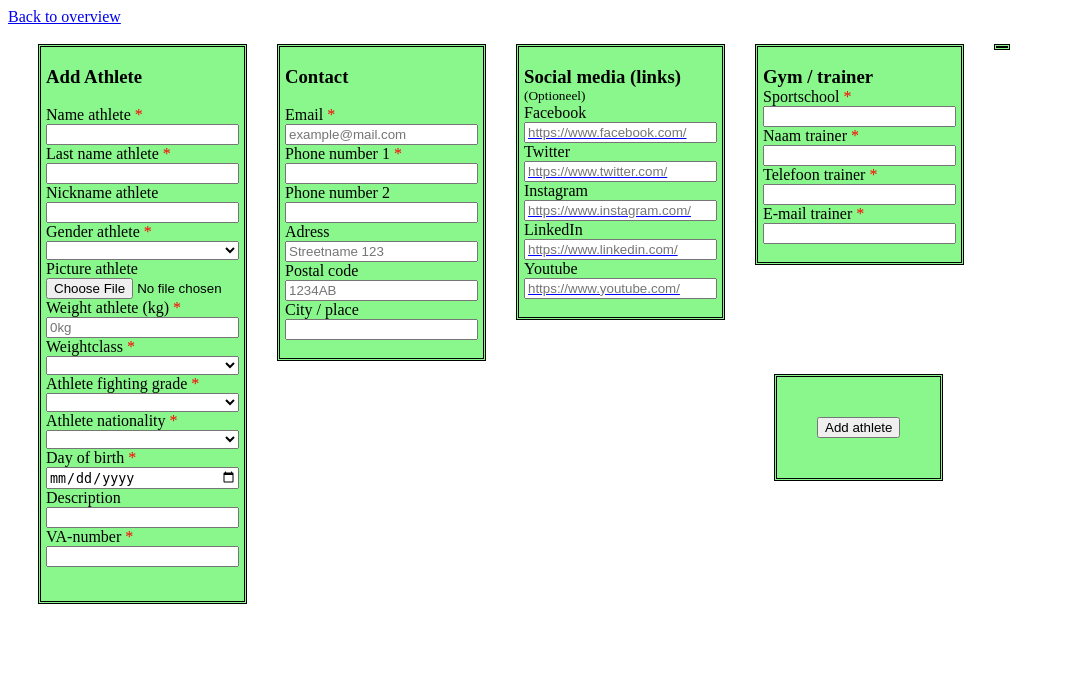
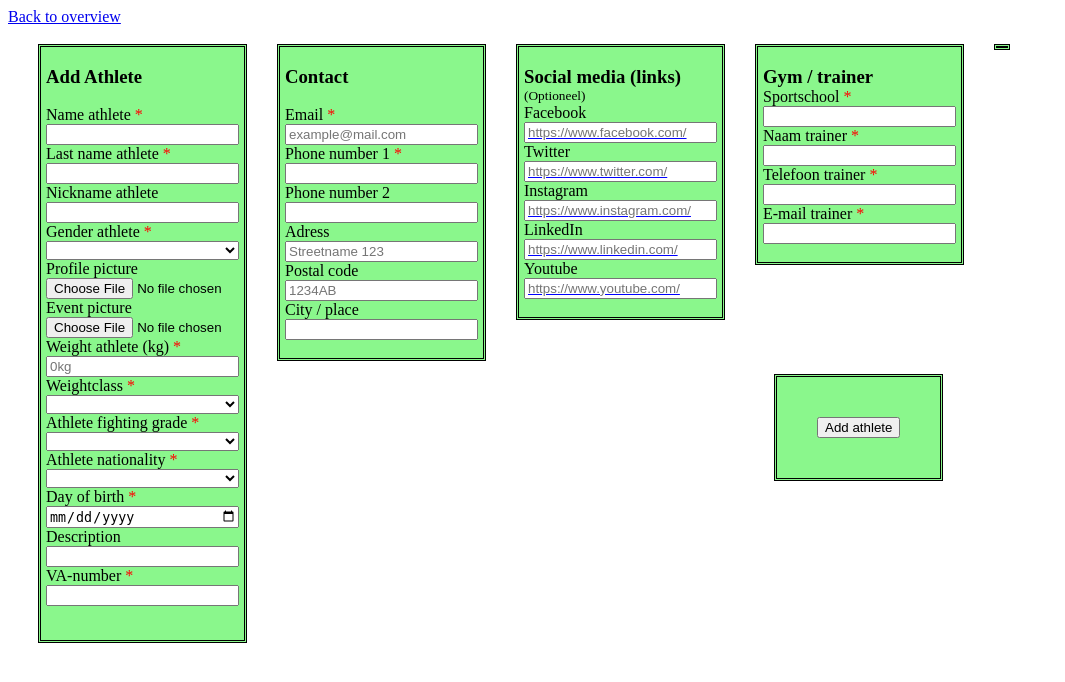
Before and after one commit to 15thang/WFLapp, a PHP site: page /php/APP_Toevoegen_Athlete.php in a window 1280 px wide. Shown: the top 682 px of the page, without its empty margins (0-1065 px from the left). Run offline with PHP 8.4, Linux system fonts and the light colour scheme.

Commit message:
(website) atleten kunnen nu 2 foto's hebben
APP_toevoegen_athlete.php aangepast om 2 foto's te kunnen uploaden per athlete.

APP_edit_athlete.php aangepast zodat het nu werkt met 2 foto's.

APP_website2.php aangepast om allebij de foto's af te beelden.

```diff
--- a/superfighter.nl/APP_Toevoegen_Athlete.php
+++ b/superfighter.nl/APP_Toevoegen_Athlete.php
@@ -24,8 +24,10 @@ $db = mysqli_connect('localhost', 'jobenam437', 'a5i3v6jf', 'jobenam437_wflapp')
             <option value="Female">Female</option>
         </select>
         <br>
-        <label>Picture athlete</label><br>
+        <label>Profile picture</label><br>
         <input type="file" name="athlete_picture"><br>
+        <label>Event picture</label><br>
+        <input type="file" name="athlete_picture2"><br>
         <label>Weight athlete (kg) <font color="red">*</font></label><br>
         <input type="number" name="athlete_weight" placeholder="0kg" required><br>
         <label>Weightclass <font color="red">*</font></label><br>
@@ -404,7 +406,7 @@ $db = mysqli_connect('localhost', 'jobenam437', 'a5i3v6jf', 'jobenam437_wflapp')
         echo $athlete_firstname . $athlete_lastname . $athlete_nickname . $athlete_weightclass . $athlete_grade . $athlete_nationality . $athlete_day_of_birth
             . $athlete_description;
 
-        //check of picture input leeg is
+        //check of picture1 input leeg is
         if ($_FILES['athlete_picture']['size'] == 0 && $_FILES['cover_image']['error'] == 0)
         {
             $dst="pics/athlete_avatar.png";
@@ -417,15 +419,28 @@ $db = mysqli_connect('localhost', 'jobenam437', 'a5i3v6jf', 'jobenam437_wflapp')
             $dst="pics/athletepics/".$fnm;
             move_uploaded_file($_FILES["athlete_picture"]["tmp_name"], $dst);
         }
+        //check of picture2 input leeg is
+        if ($_FILES['athlete_picture2']['size'] == 0 && $_FILES['cover_image']['error'] == 0)
+        {
+            $dst2="pics/athlete_avatar.png";
+            move_uploaded_file($_FILES["athlete_picture2"]["tmp_name"], $dst2);
+        }
+        else {
+            // cover_image is empty (and not an error)
+            //foto naar mapje sturen
+            $fnm=$_FILES["athlete_picture2"]["name"];
+            $dst2="pics/athletepics/".$fnm;
+            move_uploaded_file($_FILES["athlete_picture2"]["tmp_name"], $dst2);
+        }
 
         //'$athlete_total_matches', '$athlete_wins', '$athlete_losses', '$athlete_draws', '$athlete_points',
         /*athlete_total_matches, athlete_wins, athlete_losses, athlete_draws, athlete_points,*/
 
-        $query = "INSERT INTO athletes (athlete_firstname, athlete_lastname, athlete_nickname, athlete_gender, athlete_gym, athlete_trainer, athlete_picture, athlete_weight, athlete_weightclass, athlete_grade,
+        $query = "INSERT INTO athletes (athlete_firstname, athlete_lastname, athlete_nickname, athlete_gender, athlete_gym, athlete_trainer, athlete_picture, athlete_picture2, athlete_weight, athlete_weightclass, athlete_grade,
                             athlete_nationality, va_number, date_added,
                             athlete_day_of_birth, athlete_description, athlete_email, athlete_phone1, athlete_phone2,
                             athlete_adress, athlete_postal_code, athlete_city, athlete_facebook, athlete_twitter, athlete_instagram, athlete_linkedin, athlete_youtube)
-      	  VALUES('$athlete_firstname', '$athlete_lastname', '$athlete_nickname', '$athlete_gender', '$gymname', '$trainer', '$dst', '$athlete_weight', '$athlete_weightclass', '$athlete_grade',
+      	  VALUES('$athlete_firstname', '$athlete_lastname', '$athlete_nickname', '$athlete_gender', '$gymname', '$trainer', '$dst', '$dst2', '$athlete_weight', '$athlete_weightclass', '$athlete_grade',
       	         '$athlete_nationality', '$va_number', '$date_added',
       	         '$athlete_day_of_birth', '$athlete_description', '$athlete_email', '$athlete_phone1', '$athlete_phone2',
       	         '$athlete_adress', '$athlete_postal_code', '$athlete_city', '$athlete_facebook', '$athlete_twitter', '$athlete_instagram', '$athlete_linkedin', '$athlete_youtube')";
--- a/superfighter.nl/APP_website2.php
+++ b/superfighter.nl/APP_website2.php
@@ -34,6 +34,7 @@ $results = mysqli_query($db, $query);
             <th class="skip-filter">lastname</th>
             <th class="skip-filter">nickname</th>
             <th class="skip-filter">picture</th>
+            <th class="skip-filter">picture 2</th>
             <th class="skip-filter">weight(kg)</th>
             <th>Filter weightclass...</th>
             <th>Filter grade...</th>
@@ -51,6 +52,7 @@ $results = mysqli_query($db, $query);
         <?php
         while ($row = $results->fetch_assoc()) {
             $picture = $row['athlete_picture'];
+            $picture2 = $row['athlete_picture2'];
             $athlete_id = $row['athlete_id'];
             //switch case om de nummers naar letters te veranderen
             switch ($row['athlete_grade']) {
@@ -131,6 +133,7 @@ $results = mysqli_query($db, $query);
                 <td>'.$row['athlete_lastname'].'</td>
                 <td>'.$row['athlete_nickname'].'</td>
                 <td><img src="'.$picture.'" id="pic"/>' .'</td>
+                <td><img src="'.$picture2.'" id="pic"/>' .'</td>
                 <td>'.$row['athlete_weight'].'</td>
                 <td>'.$athlete_weightclassA .'</td>
                 <td>'.$athlete_grade_letter.'</div></td>
```
Also changed, not shown: superfighter.nl/APP_edit_athlete.php (+20 -6 lines).
